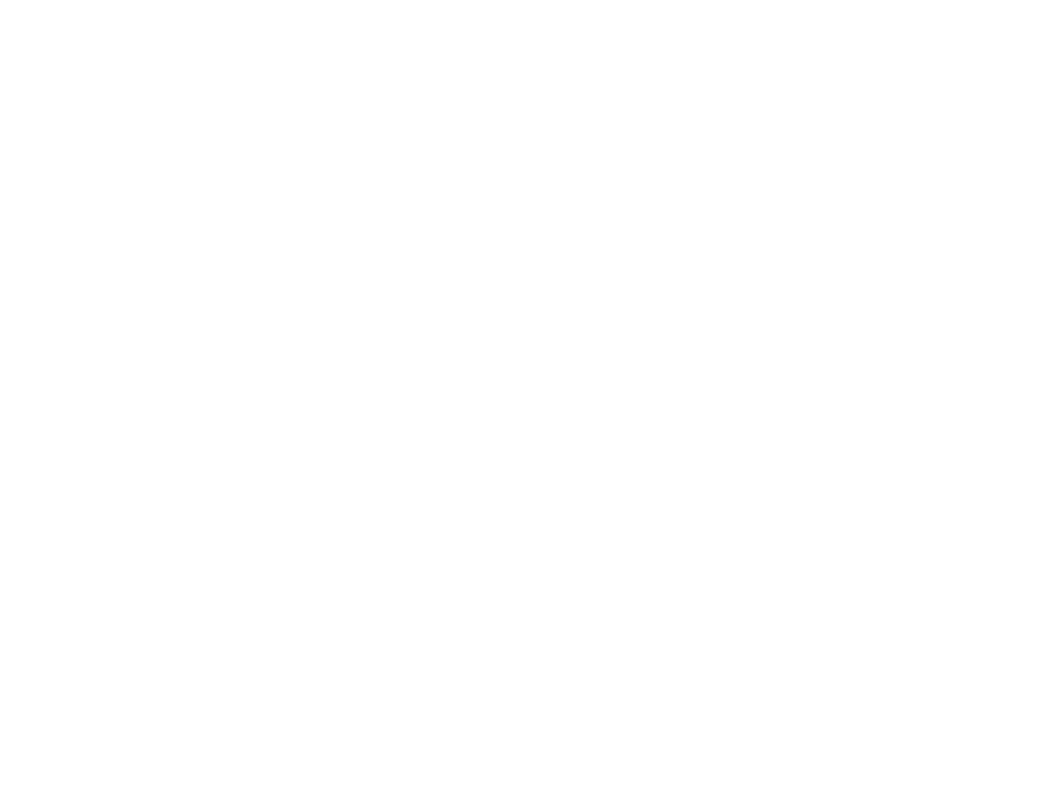
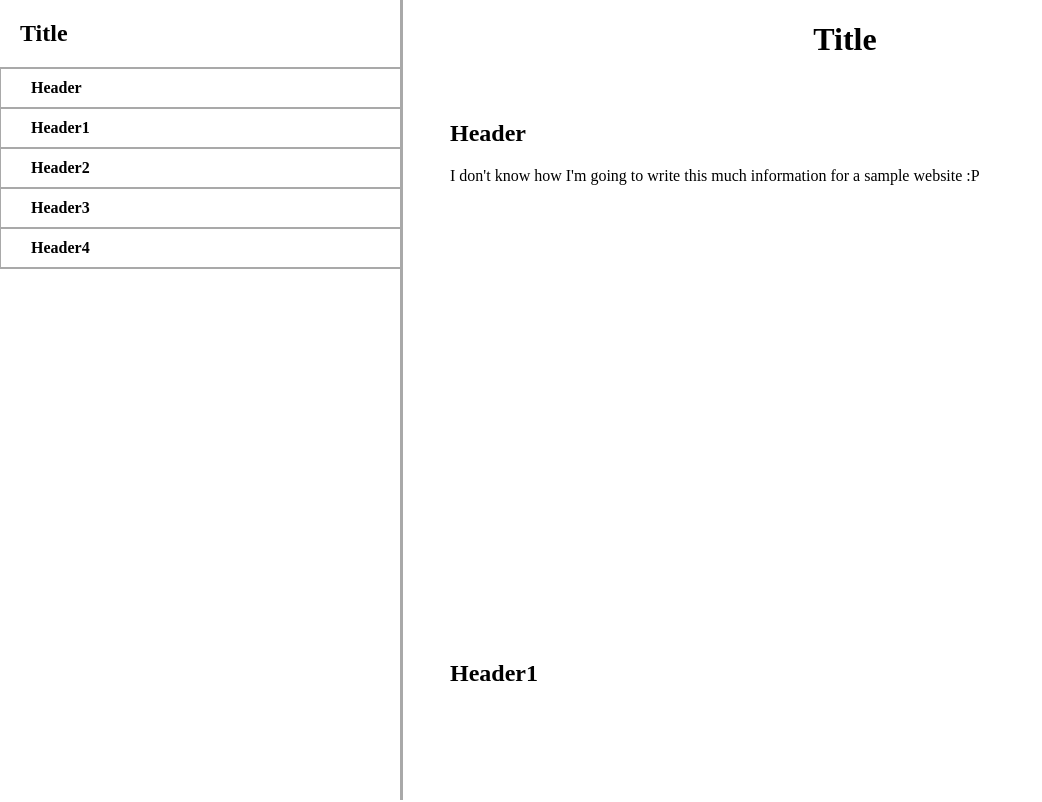
Before and after one commit to techCarpenter/fcc-technical-document, a plain HTML site: page index.html in a window 1280 px wide. Shown: the top 802 px of the page, without its empty margins (0-1042 px from the left). Drawn offline with Linux system fonts and the light colour scheme.

Commit message:
Create skeleton, needs content added.

```diff
--- a/index.html
+++ b/index.html
@@ -1,10 +1,143 @@
 <!DOCTYPE html>
 <html>
 
+<head>
+  <title>FCC: Technical Document</title>
+</head>
+
 <body>
+  <nav id="navbar">
+    <header id="title">
+      <h1><a class="nav-link" href="#top">Title</a></h1>
+    </header>
+    <ul id="nav-list">
+      <li><a class="nav-link" href="#Header"><strong>Header</strong></a></li>
+      <li><a class="nav-link" href="#Header1"><strong>Header1</strong></a></li>
+      <li><a class="nav-link" href="#Header2"><strong>Header2</strong></a></li>
+      <li><a class="nav-link" href="#Header3"><strong>Header3</strong></a></li>
+      <li><a class="nav-link" href="#Header4"><strong>Header4</strong></a></li>
+    </ul>
+  </nav>
+  <main id="main-doc">
+    <header id="top"><h1>Title</h1></header>
+    <section id="Header" class="main-section">
+      <header><h2>Header</h2></header>
+      <article>
+        <p>I don't know how I'm going to write this much information for a sample website :P</p>
+      </article>
+    </section>
+    <section id="Header1" class="main-section">
+      <header><h2>Header1</h2></header>
+      <article>
+          <p></p>
+      </article>
+    </section>
+    <section id="Header2" class="main-section">
+      <header><h2>Header2</h2></header>
+      <article>
+          <p></p>
+      </article>
+    </section>
+    <section id="Header3" class="main-section">
+      <header><h2>Header3</h2></header>
+      <article>
+        <p></p>
+      </article>
+    </section>
+    <section id="Header4" class="main-section">
+      <header><h2>Header4</h2></header>
+      <article>
+          <p></p>
+      </article>
+    </section>
+    <script src="https://cdn.freecodecamp.org/testable-projects-fcc/v1/bundle.js"></script>
+  </main>
+  <style>
+    :root {
+      color: black;
+    }
 
-  <style>
+    /* ===== Attributes ===== */
+    body,
+    html {
+      margin: 0px;
+      padding: 0px;
+    }
 
+    a {
+      color: black;
+      text-decoration: none;
+    }
+
+    /* ===== Classes ===== */
+    .main-section {
+      padding-left: 20px;
+      margin: 20px;
+      height: 500px;
+    }
+
+    /* ===== IDs ===== */
+    #top {
+      text-align: center;
+    }
+    #title {
+      padding-left: 20px;
+    }
+    #nav-list {
+      border: solid;
+      border-color: darkgray;
+      border-width: 1px;
+      padding: 0;
+      display: flex;
+      flex-direction: column;
+      align-content: flex-start;
+      width: 100%;
+      list-style: none;
+    }
+
+    #nav-list>li {
+      padding: 10px;
+      text-indent: 0;
+      border-top: solid;
+      border-bottom: solid;
+      border-collapse: collapse;
+      border-color: darkgray;
+      border-width: 1px;
+      padding-left: 30px;
+    }
+
+    #main-doc {
+      margin-left: 410px;
+      margin-bottom: 100px;
+      display: flex;
+      flex-direction: column;
+      justify-content: flex-start;
+      align-content: center;
+      min-width: 800px;
+      padding: 0;
+    }
+
+    #navbar {
+      position: fixed;
+      left: 0;
+      top: 0;
+      height: 100%;
+      width: 400px;
+      z-index: 999;
+      border-right: solid;
+      border-color: darkgray;
+    }
+
+    /* ===== Media Query ===== */
+    @media (max-width: 1200px) {
+      #navbar {
+        width: 300px;
+      }
+
+      #main-doc {
+        margin-left: 310px;
+      }
+    }
   </style>
 </body>
 
```
